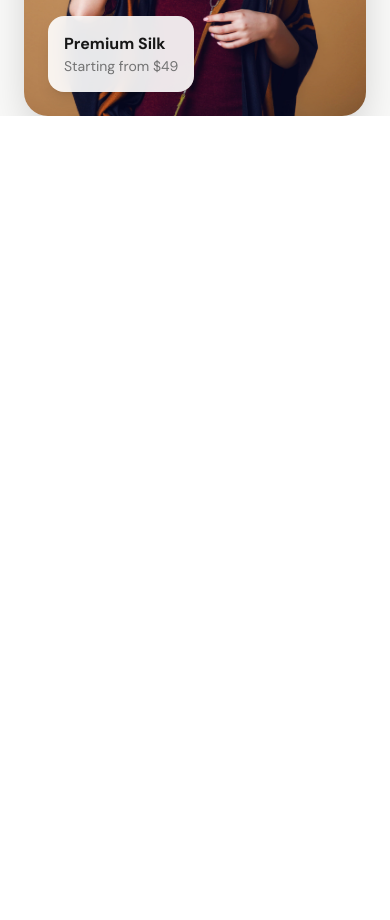
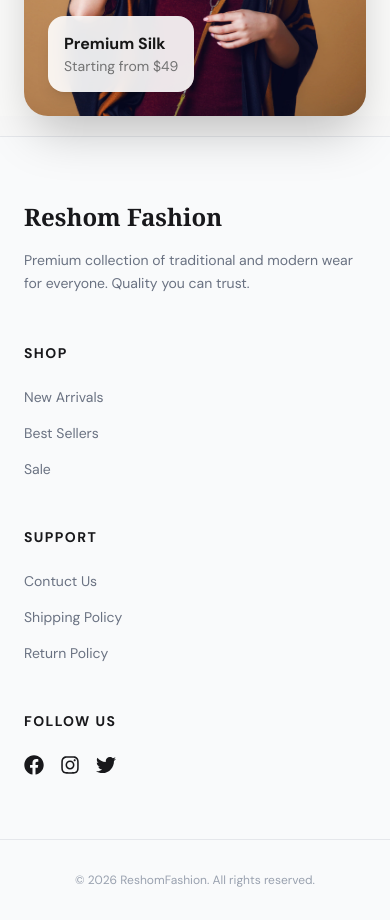
Before and after one commit to limon310/reshom-client, a React (Vite) app: page / in a window 390 px wide. Shown: the part 820-1740 px from the top of the page. Before the commit the page ends 936 px from the top, so only its background shows below. Built offline with nearby package versions, Linux system fonts and the light colour scheme.

Commit message:
responsive footer added

```diff
--- a/src/components/Footer/Footer.jsx
+++ b/src/components/Footer/Footer.jsx
@@ -0,0 +1,56 @@
+import React from 'react';
+import { FaFacebook, FaInstagram, FaTwitter } from 'react-icons/fa';
+import { Link } from 'react-router';
+
+const Footer = () => {
+  return (
+    <footer className="bg-gray-50 border-t border-gray-200 pt-16 pb-8">
+      <div className="max-w-7xl mx-auto px-6 grid grid-cols-1 md:grid-cols-4 gap-12">
+
+        {/* Brand Info */}
+        <div className="col-span-1 md:col-span-1">
+          <h2 className="text-2xl font-serif font-bold mb-4">Reshom Fashion</h2>
+          <p className="text-gray-500 text-sm leading-relaxed">
+            Premium collection of traditional and modern wear for everyone. Quality you can trust.
+          </p>
+        </div>
+
+        {/* Links */}
+        <div>
+          <h4 className="font-bold uppercase tracking-widest text-sm mb-6">Shop</h4>
+          <ul className="space-y-4 text-gray-500 text-sm">
+            <li><Link className="hover:text-black" to="/collection">New Arrivals</Link></li>
+            <li><Link className="hover:text-black" to="/collection">Best Sellers</Link></li>
+            <li><Link className="hover:text-black" to="/">Sale</Link></li>
+          </ul>
+        </div>
+
+        {/* Support */}
+        <div>
+          <h4 className="font-bold uppercase tracking-widest text-sm mb-6">Support</h4>
+          <ul className="space-y-4 text-gray-500 text-sm">
+            <li><Link className="hover:text-black" to="/collection">Contuct Us</Link></li>
+            <li><Link className="hover:text-black" to="/">Shipping Policy</Link></li>
+            <li><Link className="hover:text-black" to="/">Return Policy</Link></li>
+          </ul>
+        </div>
+
+        {/* Social */}
+        <div>
+          <h4 className="font-bold uppercase tracking-widest text-sm mb-6">Follow Us</h4>
+          <div className="flex gap-4">
+            <FaFacebook size={20} className="hover:text-blue-600 cursor-pointer" />
+            <FaInstagram size={20} className="hover:text-pink-600 cursor-pointer" />
+            <FaTwitter size={20} className="hover:text-sky-500 cursor-pointer" />
+          </div>
+        </div>
+      </div>
+
+      <div className="max-w-7xl mx-auto px-6 mt-16 pt-8 border-t border-gray-200 text-center text-gray-400 text-xs">
+        © {new Date().getFullYear()} ReshomFashion. All rights reserved.
+      </div>
+    </footer>
+  );
+};
+
+export default Footer;
--- a/src/components/Home/Hero/Hero.jsx
+++ b/src/components/Home/Hero/Hero.jsx
@@ -3,7 +3,7 @@ import React from 'react';
 import modelImg from '../../../assets/images/fashion lady.jpg'
 const Hero = () => {
   return (
-    <section className="relative bg-stone-50 min-h-[80vh] flex items-center justify-center px-6 lg:px-12 mt-5">
+    <section className="relative bg-stone-50 min-h-[80vh] flex items-center justify-center px-6 lg:px-12 mt-5 mb-5">
 
       <div className="max-w-7xl mx-auto flex flex-col lg:flex-row items-center gap-12 z-10">
 
--- a/src/layouts/MainLayouts/MainLayouts.jsx
+++ b/src/layouts/MainLayouts/MainLayouts.jsx
@@ -1,6 +1,7 @@
 import React from 'react';
 import Navbar from '../../components/Navbar/Navbar';
 import { Outlet } from 'react-router';
+import Footer from '../../components/Footer/Footer';
 
 const MainLayouts = () => {
     return (
@@ -9,6 +10,7 @@ const MainLayouts = () => {
             <div className='min-h-[calc(100vh-60px)]'>
                 <Outlet></Outlet>
             </div>
+            <Footer></Footer>
         </div>
     );
 };
```
